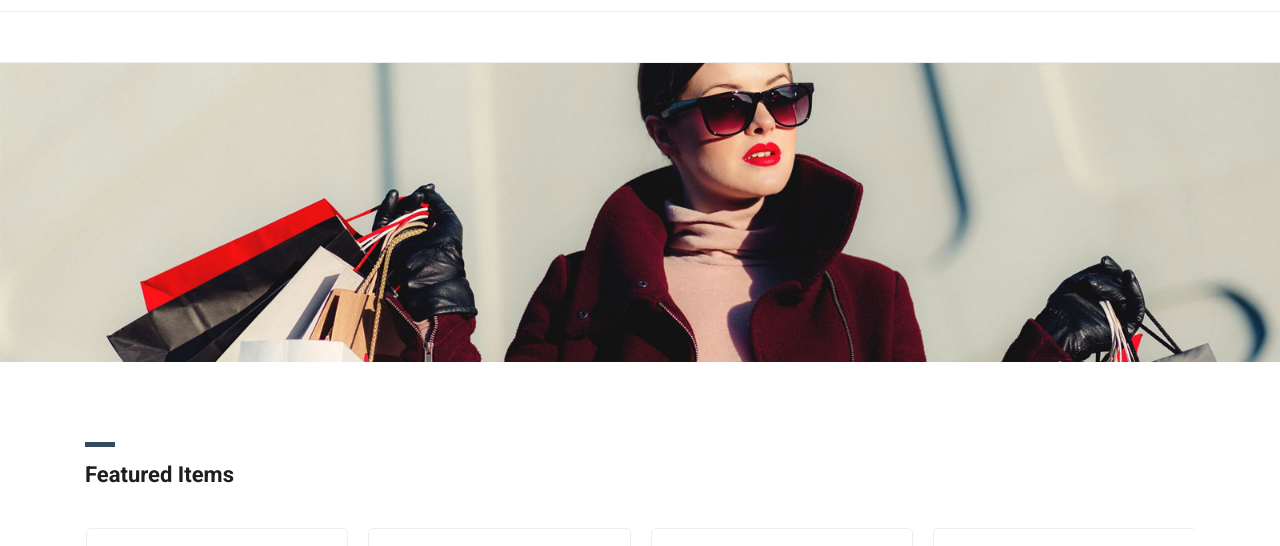
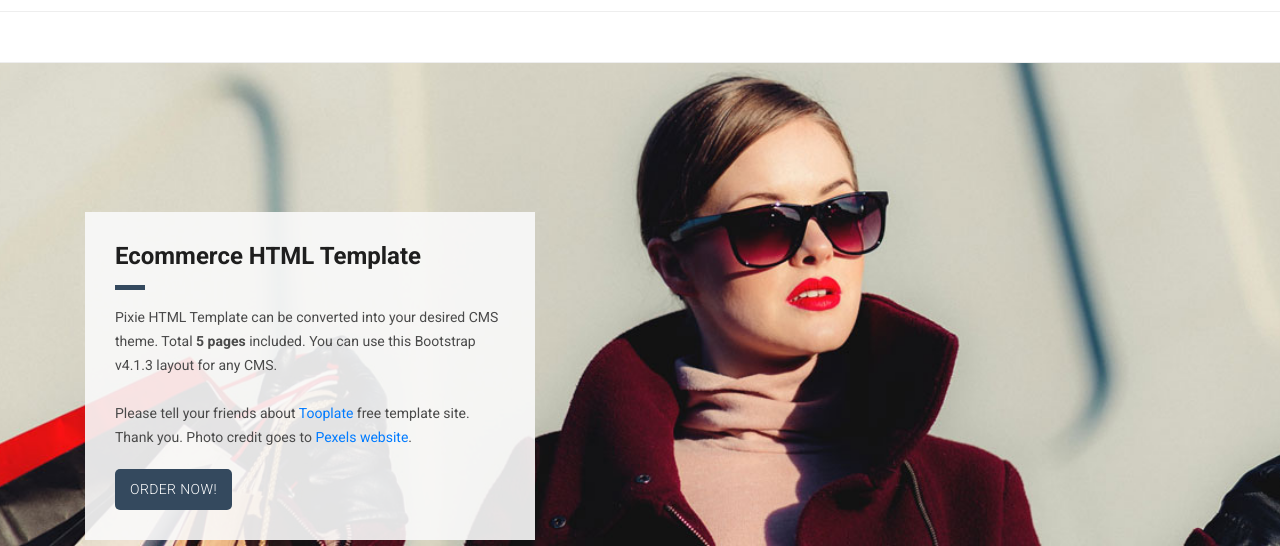
Before and after one commit to Mohammad-Rakib-Rtl/st, a plain HTML site: page index.html in a window 1280 px wide. Shown: the part 198-744 px from the top of the page. Drawn offline with Linux system fonts and the light colour scheme.

Commit message:
file update

```diff
--- a/assets/css/tooplate-main.css
+++ b/assets/css/tooplate-main.css
@@ -141,7 +141,7 @@ a {
 .banner .caption {
 	background-color: rgba(250,250,250,0.9);
 	padding: 30px;
-	/* max-width: 450px; */
+	max-width: 450px;
 }
 .banner .caption h2 {
 	margin-top: 0px;
--- a/index.html
+++ b/index.html
@@ -70,7 +70,21 @@ https://www.tooplate.com/view/2114-pixie
     <!-- Page Content -->
     <!-- Banner Starts Here -->
     <div class="banner">
-
+      <div class="container">
+        <div class="row">
+          <div class="col-md-12">
+            <div class="caption">
+              <h2>Ecommerce HTML Template</h2>
+              <div class="line-dec"></div>
+              <p>Pixie HTML Template can be converted into your desired CMS theme. Total <strong>5 pages</strong> included. You can use this Bootstrap v4.1.3 layout for any CMS.
+              <br><br>Please tell your friends about <a rel="nofollow" href="https://www.facebook.com/tooplate/">Tooplate</a> free template site. Thank you. Photo credit goes to <a rel="nofollow" href="https://www.pexels.com">Pexels website</a>.</p>
+              <div class="main-button">
+                <a href="#">Order Now!</a>
+              </div>
+            </div>
+          </div>
+        </div>
+      </div>
     </div>
     <!-- Banner Ends Here -->
 
```
